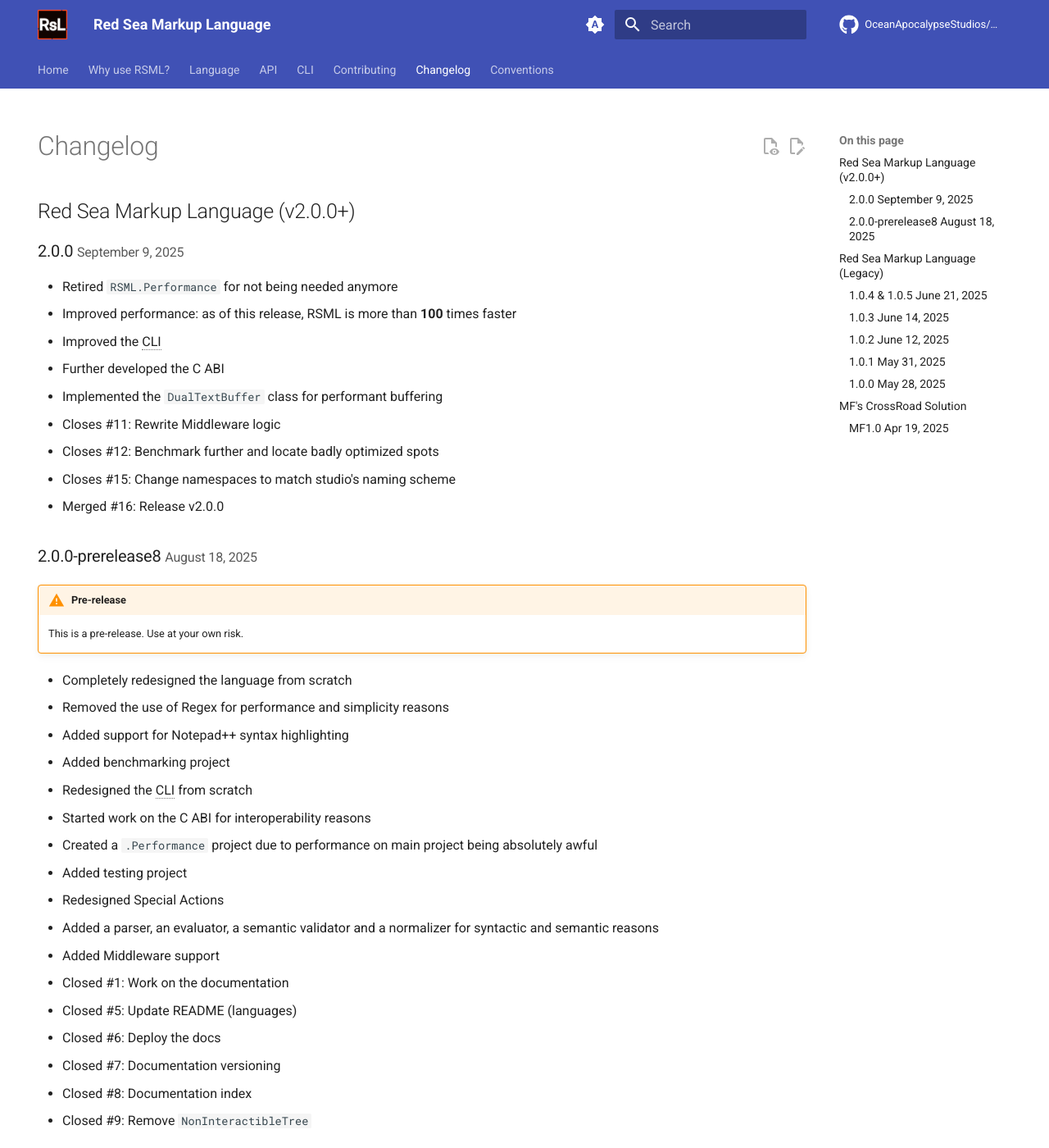
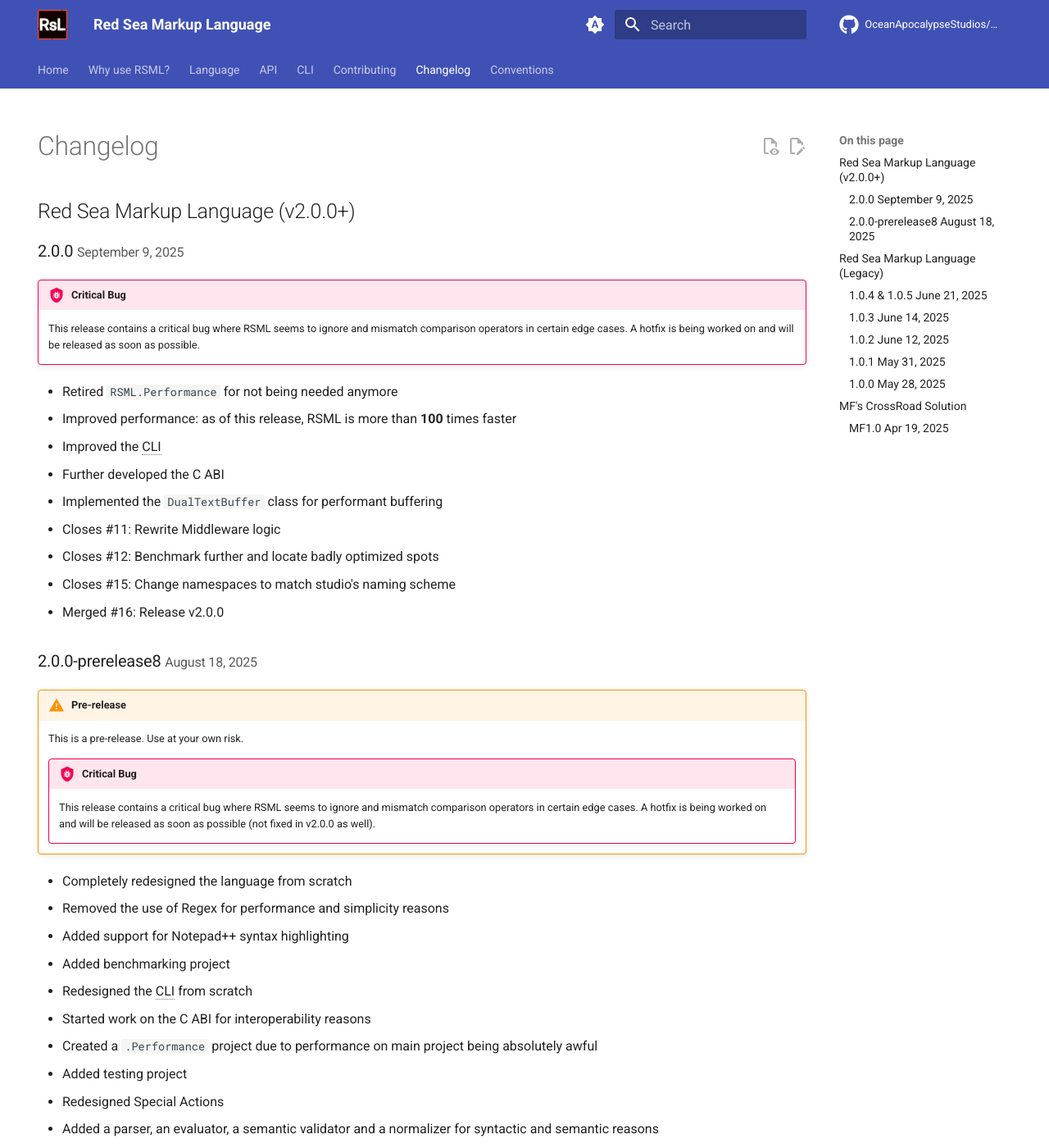
Before and after one commit to OceanApocalypseStudios/RedSeaMarkupLanguage, an MkDocs documentation site: the page built from docs/changelog.md, in a window 1280 px wide and 1400 px high. Shown: the whole window at 82% size. Built offline with MkDocs 1.6.1 and Material for MkDocs 9.7.7, drawn with Linux system fonts in a browser that asks for light colours; comment, search, counter and statistics services are not loaded.

Commit message:
added info bout bugs

```diff
--- a/docs/changelog.md
+++ b/docs/changelog.md
@@ -7,6 +7,9 @@ hide:
 ## Red Sea Markup Language (v2.0.0+)
 
 ### 2.0.0 <small>September 9, 2025</small> { id="2.0.0" }
+!!! bug "Critical Bug"
+    This release contains a critical bug where RSML seems to ignore and mismatch comparison operators in certain edge cases. A hotfix is being worked on and will be released as soon as possible.
+
 - Retired `RSML.Performance` for not being needed anymore
 - Improved performance: as of this release, RSML is more than **100** times faster
 - Improved the CLI
@@ -20,6 +23,9 @@ hide:
 ### 2.0.0-prerelease8 <small>August 18, 2025</small> { id="2.0.0-prerelease8" }
 !!! warning "Pre-release"
     This is a pre-release. Use at your own risk.
+
+    !!! bug "Critical Bug"
+        This release contains a critical bug where RSML seems to ignore and mismatch comparison operators in certain edge cases. A hotfix is being worked on and will be released as soon as possible (not fixed in v2.0.0 as well).
 
 - Completely redesigned the language from scratch
 - Removed the use of Regex for performance and simplicity reasons
```
